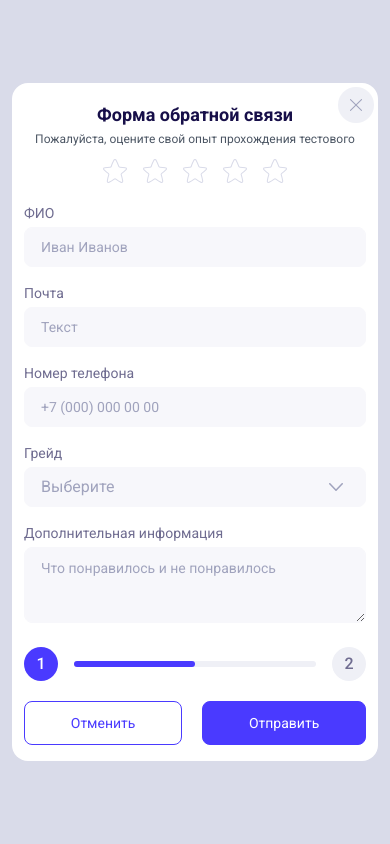
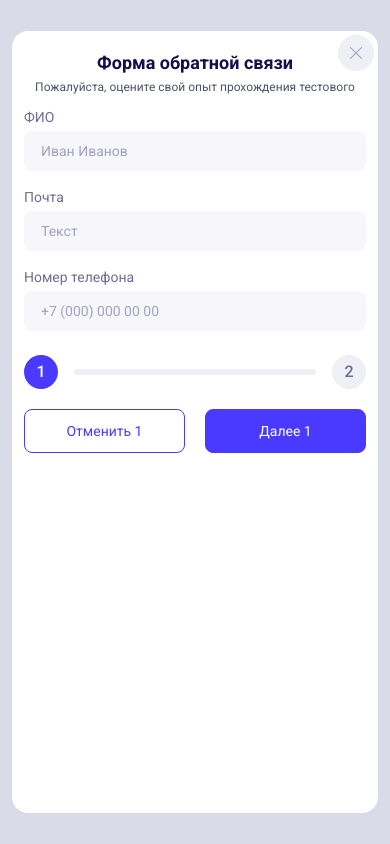
Before and after one commit to VladislavGrishaev/form_feedback_steps, a Vue app: page / in a window 390 px wide. Built offline with nearby package versions, Linux system fonts and the light colour scheme.

Commit message:
добавлена логика шагов 1-2 для мобилки

```diff
--- a/src/App.vue
+++ b/src/App.vue
@@ -1,8 +1,16 @@
 <script setup>
+import FeedbackModal from "./components/FeedbackModal.vue";
 
-import FeedbackModal from "./components/FeedbackModal.vue";
 </script>
 
 <template>
+		<div class="app-container">
 		<FeedbackModal />
+
+		<div class="open-modal">
+				<button
+								type="button"
+								class="btn btn--blue">Открыть форму</button>
+		</div>
+	</div>
 </template>
--- a/src/assets/styles/base/_btns.scss
+++ b/src/assets/styles/base/_btns.scss
@@ -3,7 +3,7 @@
 .btn {
   display: flex;
   justify-content: center;
-  flex-grow: 1;
+  flex: 1;
   padding: 17px;
   border: 1px solid #4a3aff;
   border-radius: 8px;
--- a/src/assets/styles/base/_common.scss
+++ b/src/assets/styles/base/_common.scss
@@ -44,6 +44,9 @@ body {
   font-display: swap;
 }
 
+.open-modal {
+  position: fixed;
+}
 
 html, body, a, button {
   font: 400 16px/28px 'Roboto-Regular';
@@ -86,7 +89,7 @@ html, body, a, button {
   display: flex;
   align-items: center;
   justify-content: center;
-  padding: 28px 12px;
+  padding: 20px 12px;
 }
 
 
--- a/src/assets/styles/modules/_form.scss
+++ b/src/assets/styles/modules/_form.scss
@@ -6,10 +6,12 @@
   max-width: 637px;
   max-height: 99vh;
   width: 100%;
+  //height: 100%;
   padding: 44px;
   overflow: hidden auto;
   border-radius: 32px;
   background-color: #fff;
+  z-index: 1000;
 
   &__btn-close {
     position: absolute;
@@ -38,7 +40,7 @@
   }
 
   &__subtitle-form {
-    margin: 0 0 20px 0;
+    margin: 0 10px 20px 10px;
     text-align: center;
 
     p {
@@ -102,12 +104,6 @@
     "fields_container fields_container"
     "steps steps"
     "btns btns";
-
-    &.active-benefits {
-      .form-feedback__rating {
-        margin: 0;
-      }
-    }
   }
 
   &__btns-wrap {
@@ -205,16 +201,30 @@
 
 @include breakpoints.desktop_and_tablet {
   .form-feedback {
+    &__form {
 
+      &.active-is-desktop {
+        .form-feedback__steps-wrap, .form-feedback__btns-wrap--step-1, .form-feedback__btns-wrap--step-2 {
+          display: none;
+        }
+      }
 
-    &__steps-wrap {
-      display: none;
+      &.active-benefits {
+        .form-feedback__rating {
+          margin: 0;
+        }
+      }
     }
+
+    //&__steps-wrap {
+    //  display: none;
+    //}
   }
 }
 
 @include breakpoints.mobile {
   .form-feedback {
+    height: 100%;
     max-height: calc(95vh - 20px);
     padding: 20px 12px 16px 12px;
     border-radius: 16px;
@@ -266,12 +276,12 @@
 
     &__fields-container {
       grid-template-columns: 1fr;
-      grid-template-areas:
-      "name"
-      "email"
-      "phone"
-      "select"
-      "message";
+      //grid-template-areas:
+      //"name"
+      //"email"
+      //"phone"
+      //"select"
+      //"message";
       gap: 16px;
     }
 
@@ -306,8 +316,6 @@
         height: 40px;
       }
     }
-
-
 
     &__steps-wrap {
       display: flex;
@@ -361,6 +369,49 @@
       gap: 20px;
       margin: 20px 0 0 0;
     }
+
+    &__form {
+      // шаг 1-ый
+      &.active-is-mobile.active-step-1 {
+
+        .form-feedback__fields-container {
+          grid-template-areas:
+            "name"
+            "email"
+            "phone"
+        }
+
+        .form-feedback__rating, .custom-select, .form-feedback__field-wrap--message, .form-feedback__btns-wrap--step-2 {
+          display: none;
+        }
+      }
+
+      &.active-is-mobile.active-step-2 {
+        .form-feedback__rating, .form-feedback__btns-wrap--step-2 {
+          display: flex;
+        }
+
+        .custom-select, .form-feedback__field-wrap--message, {
+          display: block;
+        }
+
+        .form-feedback__field-wrap--name, .form-feedback__field-wrap--email, .form-feedback__field-wrap--phone, .form-feedback__btns-wrap--step-1 {
+          display: none;
+        }
+      }
+
+      // шаг 2-ой
+      &.active-step-2 {
+        .form-feedback__fields-container{
+          grid-template-areas:
+            "select"
+            "message";
+        }
+      }
+    }
+
+
+
   }
 
 
--- a/src/components/FeedbackModal.vue
+++ b/src/components/FeedbackModal.vue
@@ -11,17 +11,17 @@ const {formStatus} = storeToRefs(store);
 </script>
 
 <template>
-		<div class="app-container">
+
 		<div class="form-feedback">
 				<button type="button" class="form-feedback__btn-close"></button>
 
 				<HeaderForm/>
 				<Form
-										v-if="formStatus === 'form'" />
+								v-if="formStatus === 'form'"/>
 				<SuccessForm
 								v-else-if="formStatus === 'success'"/>
 				<ErrorForm
 								v-else-if="formStatus === 'error'"/>
 		</div>
-		</div>
+
 </template>
--- a/src/components/Form.vue
+++ b/src/components/Form.vue
@@ -1,8 +1,9 @@
 <script setup>
-import {computed, onMounted, ref, watch} from "vue";
+import {computed, onMounted, ref} from "vue";
 import IMask from "imask";
 import {useFormStore} from "../store/formStore.js";
 import {useClickOutside} from "@/composable/useClickOutside.js";
+import useWindowSize from "@/composable/useWindowSize.js";
 
 /** ------------------------------------------- **/
 
@@ -88,7 +89,7 @@ const sendForm = ()=> {
 		store.validateForm()
 		store.statusForm()
 
-  console.log('Отправка формы:');
+  console.log('Результат данных формы:');
   console.log(JSON.stringify(store.formData, null, 2));
 }
 
@@ -96,12 +97,28 @@ const resetDataForm = ()=> {
 		store.resetForm()
 }
 
+const {width: windowWidth} = useWindowSize();
+
+const nextStepForm = () => {
+  const isValid = store.validateForm();
+  console.log('Form validation result:', isValid); // Для отладки
+
+  return isValid ? store.nextStep() :store.formStatus = 'error';
+
+}
+
 </script>
 
 <template>
 		<form
 						@submit.prevent="sendForm"
-						:class="{'active-benefits': store.formData.rating !== 0}"
+						:class="{
+        'active-is-mobile': windowWidth <= 767,
+        'active-is-desktop': windowWidth >= 768,
+        'active-benefits': store.formData.rating !== 0,
+        'active-step-1': store.currentStep === 1 && windowWidth <= 767,
+        'active-step-2': store.currentStep === 2 && windowWidth <= 767
+      }"
 						class="form-feedback__form">
 				<div class="form-feedback__rating">
 						<button
@@ -133,6 +150,7 @@ const resetDataForm = ()=> {
 
 				<div class="form-feedback__fields-container">
 						<div
+
 										:class="{
 				        'active-error': nameHasError,
 												'active-success': nameIsValid
@@ -182,7 +200,9 @@ const resetDataForm = ()=> {
 												maxlength="18"
 												placeholder="+7 (000) 000 00 00">
 						</div>
-						<div class="custom-select" ref="customSelectRef">
+						<div
+										class="custom-select"
+										ref="customSelectRef">
 								<span class="custom-select__label">Грейд</span>
 								<div
 												:class="{'active-select': isDropdownOpen}"
@@ -205,7 +225,8 @@ const resetDataForm = ()=> {
 										</ul>
 								</div>
 						</div>
-						<div class="form-feedback__field-wrap form-feedback__field-wrap--message">
+						<div
+										class="form-feedback__field-wrap form-feedback__field-wrap--message">
 								<label for="message">Дополнительная информация</label>
 								<textarea
 												v-model="store.formData.message"
@@ -215,22 +236,50 @@ const resetDataForm = ()=> {
 						</div>
 				</div>
 
-				<div class="form-feedback__steps-wrap">
+				<!-- Кнопки для десктопа -->
+				<div
+								v-if="windowWidth >= 768"
+								class="form-feedback__btns-wrap">
+						<button
+										@click="resetDataForm"
+										type="button"
+										class="form-feedback__btn btn btn-white">Отменить ПК</button>
+						<button type="submit" class="form-feedback__btn btn btn--blue">Отправить ПК</button>
+				</div>
+
+				<!-- Шаги для мобильных -->
+				<div class="form-feedback__steps-wrap form-feedback__btns-wrap--pc">
 						<span class="form-feedback__step active-step">1</span>
 						<span class="form-feedback__step-process">
-													<span class="form-feedback__step-process-line" style="width: 50%;"></span>
+													<span class="form-feedback__step-process-line" ></span>
 												</span>
 						<span class="form-feedback__step">2</span>
 				</div>
 
-				<div class="form-feedback__btns-wrap">
+
+				<!-- Кнопки для мобильных -->
+				<div class="form-feedback__btns-wrap form-feedback__btns-wrap--step-1">
 						<button
-										@click="resetDataForm"
+
 										type="button"
-										class="form-feedback__btn btn btn-white">Отменить</button>
-						<button type="submit" class="form-feedback__btn btn btn--blue">Отправить</button>
+										class="form-feedback__btn btn btn-white">Отменить 1</button>
 
+						<button
+										@click="nextStepForm"
+										type="button"
+										class="form-feedback__btn btn btn--blue">Далее 1</button>
+				</div>
 
+				<div class="form-feedback__btns-wrap form-feedback__btns-wrap--step-2">
+						<button
+          @click="store.prevStep"
+										type="button"
+										class="form-feedback__btn btn btn-white">Назад 2</button>
+						<button
+										@click="sendForm"
+										type="button"
+										class="form-feedback__btn btn btn--blue">Далее2</button>
 				</div>
+
 		</form>
 </template>
--- /dev/null
+++ b/src/composable/useWindowSize.js
@@ -0,0 +1,19 @@
+import { ref, onMounted, onUnmounted } from 'vue'
+
+export default function useWindowSize() {
+  const width = ref(window.innerWidth)
+
+  const updateWidth = () => {
+    width.value = window.innerWidth
+  }
+
+  onMounted(() => {
+    window.addEventListener('resize', updateWidth)
+  })
+
+  onUnmounted(() => {
+    window.removeEventListener('resize', updateWidth)
+  })
+
+  return { width }
+}
--- a/src/store/formStore.js
+++ b/src/store/formStore.js
@@ -37,8 +37,26 @@ export const useFormStore = defineStore('form', {
     ]
   }),
   actions: {
+    /** текущий шаг **/
     setCurrentStep(step) {
       this.currentStep = step
+    },
+
+    /** следующий шаг **/
+    nextStep() {
+      if (this.validateForm()) {
+        this.currentStep += 1
+      }
+      else {
+        console.log('Validation failed');
+      }
+    },
+
+    /** предыдущий шаг **/
+    prevStep() {
+      if (this.currentStep > 1) {
+        this.currentStep -= 1
+      }
     },
 
     setField(field, value) {
@@ -123,12 +141,9 @@ export const useFormStore = defineStore('form', {
 
     /** обновление статуса формы **/
     statusForm() {
-      if (this.validateForm()) {
-        this.formStatus = 'success'
-      }
-      else {
-        this.formStatus = 'error'
-      }
+      const isValid = this.validateForm();
+      this.formStatus = isValid ? 'success' : 'error';
+      return isValid;
     },
 
 
@@ -147,8 +162,8 @@ export const useFormStore = defineStore('form', {
         name: false,
         email: false,
         phone: false,
-
       }
+      this.currentStep = 1
     }
   }
 })
```
Lines whose indentation alone changed are shown as unchanged.
